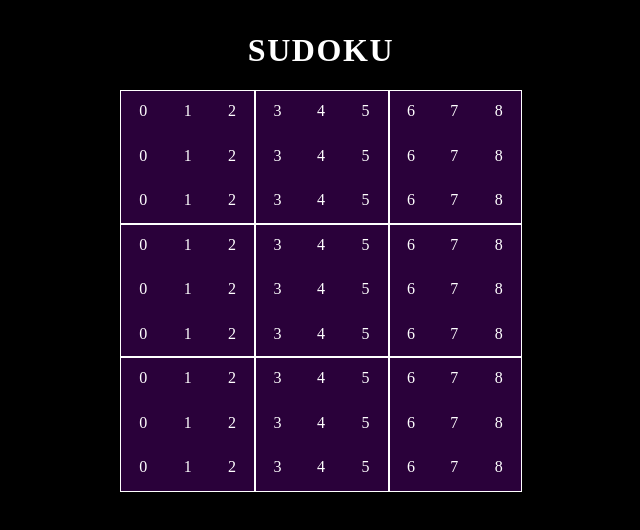
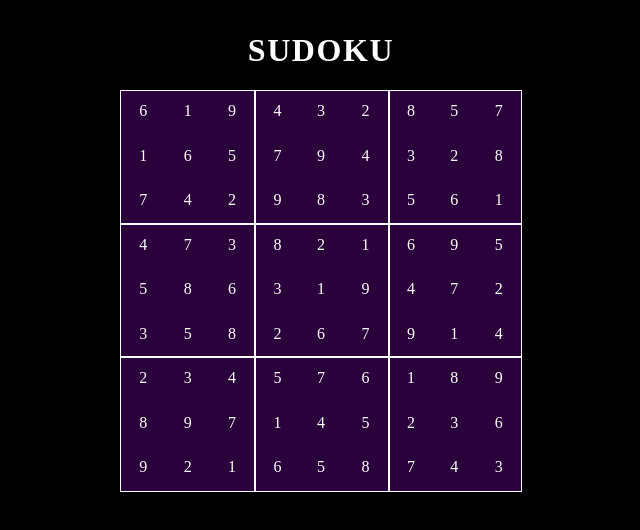
Before and after one commit to Egrodo/sudoku, a React (Create React App) app: page / in a window 1280 px wide. Shown: the top 530 px of the page, without its empty margins (319-959 px from the left). Built offline with nearby package versions, Linux system fonts and the light colour scheme; a web font is replaced by a local one.

Commit message:
Absolute garbage random algorithm

```diff
--- a/src/components/Block.jsx
+++ b/src/components/Block.jsx
@@ -26,6 +26,10 @@ class Block extends Component {
     e.preventDefault();
   }
 
+  onClick(e) {
+    e.target.select();
+  }
+
   render() {
     return (
       <div className="Block" id={this.props.name}>
@@ -33,6 +37,7 @@ class Block extends Component {
           <input
             value={this.state.val}
             onChange={this.onChange}
+            onClick={this.onClick}
             type="text"
             disabled={this.state.disabled}
             maxLength="1"
--- a/src/components/GameContainer.jsx
+++ b/src/components/GameContainer.jsx
@@ -28,10 +28,34 @@ class GameContainer extends Component {
     this.update = this.update.bind(this);
   }
 
-  componentWillMount() {
-    // Generate dummy data in correct format to pass down.
-    const data = [];
-    for (let i = 1; i <= 9; ++i) data.push([...Array(9).keys()]);
+  componentDidMount() {
+    const genRow = () => {
+      const row = [];
+      while (row.length !== 9) {
+        let rand = Math.floor(Math.random() * Math.floor(9));
+        rand++;
+        if (!row.includes(rand)) row.push(rand);
+      }
+      return row;
+    };
+
+    const data = [genRow()];
+
+    while (data.length !== 9) { // Loop through all 9 rows
+      const randRow = genRow();
+      let flag = false;
+      // For each upper row, check if there are conflicts.
+      for (let i = data.length - 1; i >= 0; --i) { // Loop up to check
+        if (flag) break;
+        for (let n = 0; n < randRow.length; ++n) {
+          if (flag) break;
+          if (randRow[n] === data[i][n]) flag = true;
+        }
+      }
+      if (!flag) data.push(randRow);
+    }
+
+    console.log(data);
     this.setState({ data });
   }
 
```
Also changed, not shown: src/components/Context.jsx (added, +43 -0 lines), todo.txt (added).
